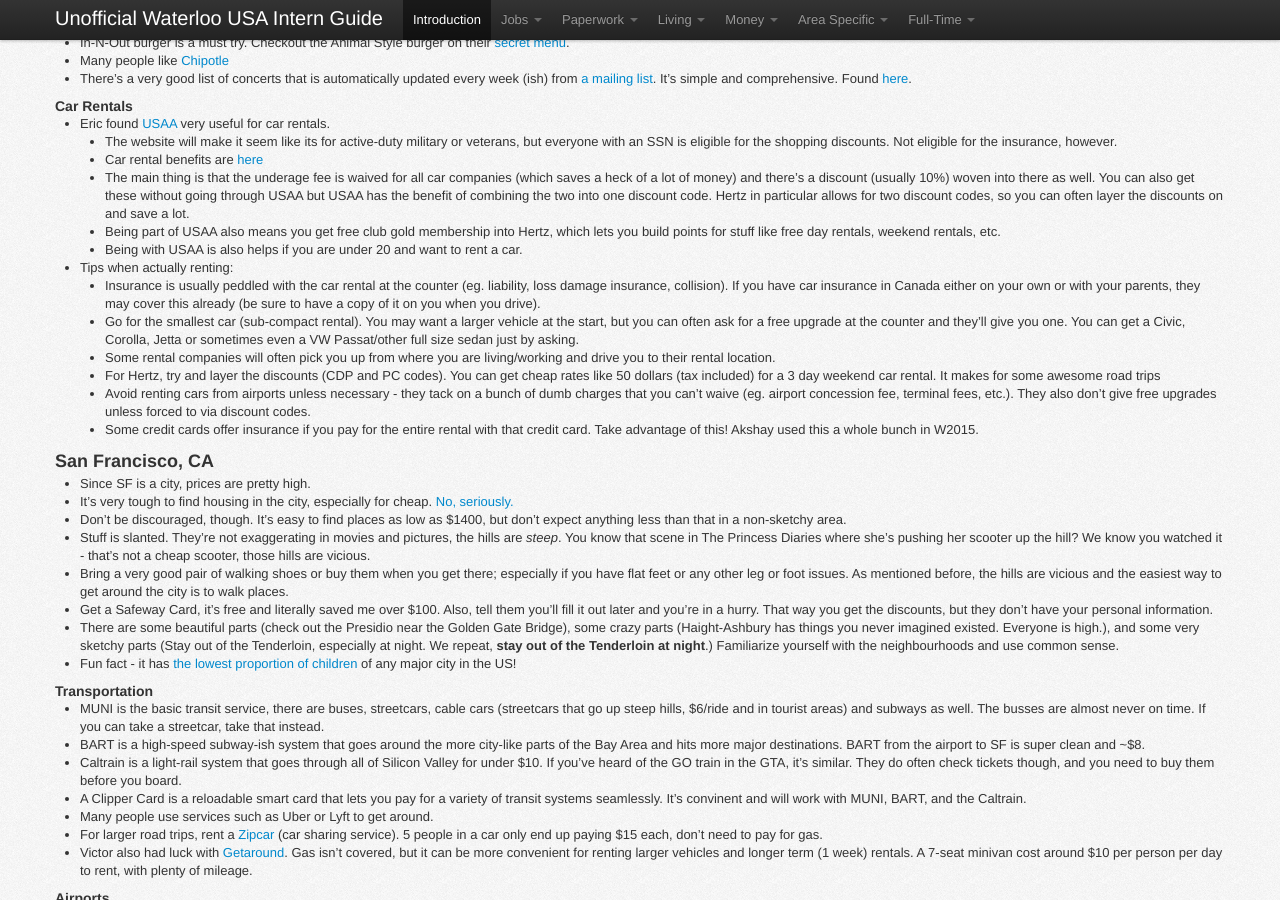
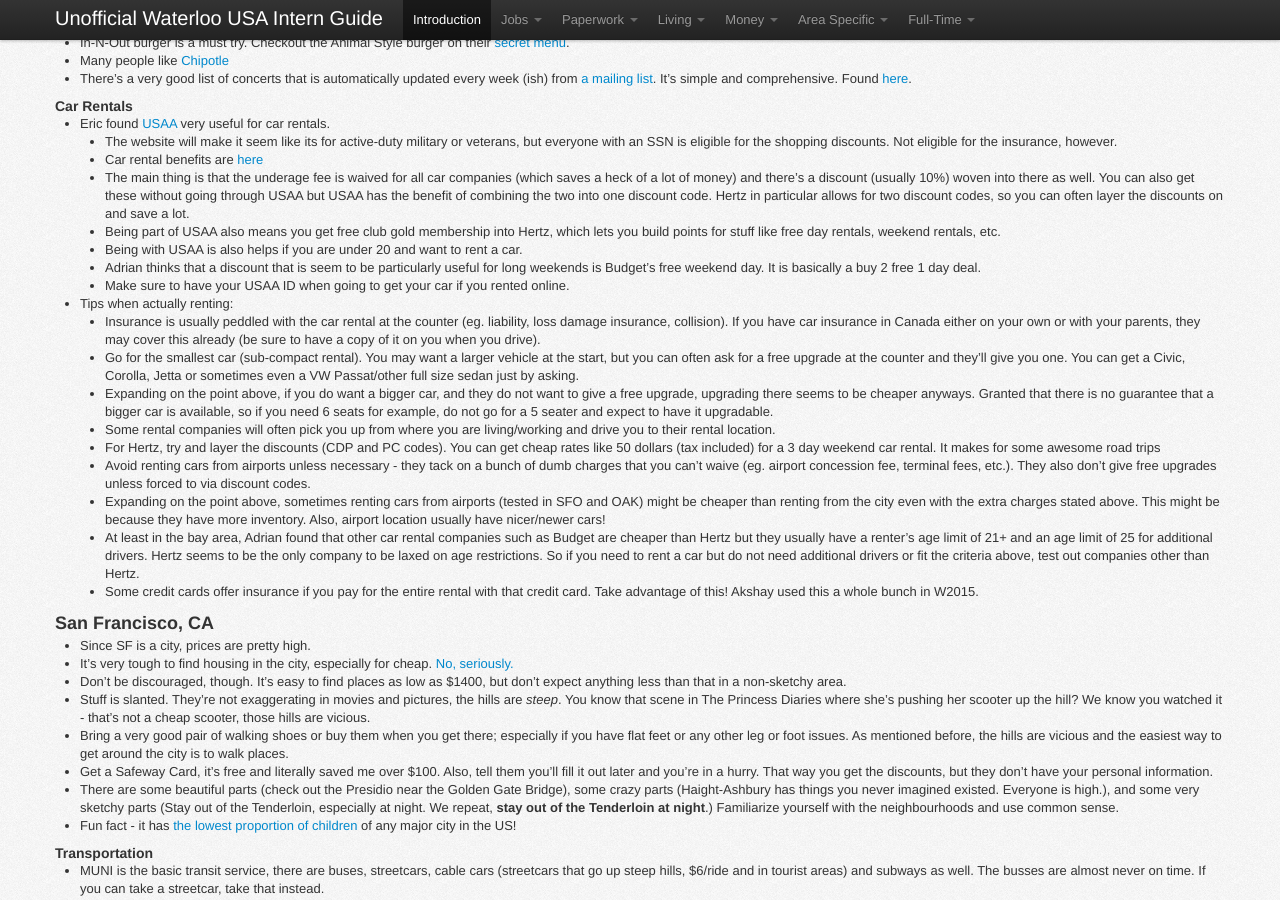
Before and after one commit to sholiday/Unofficial-Waterloo-USA-Intern-Guide, a Jekyll site: the page built from index.markdown, in a window 1280 px wide and 900 px high, scrolled down 9451 px. Built offline with Jekyll 4.4.1, drawn with Linux system fonts in a browser that asks for light colours; nearby versions of some CDN libraries.

Commit message:
Update Car Rental Tips

```diff
--- a/index.markdown
+++ b/index.markdown
@@ -835,6 +835,11 @@ If you are an intern and have more info let me know.
     which lets you build points for stuff like free day rentals, weekend
     rentals, etc.
   * Being with USAA is also helps if you are under 20 and want to rent a car.
+  * Adrian thinks that a discount that is seem to be particularly useful for
+    long weekends is Budget's free weekend day. It is basically a buy 2 free 1
+    day deal.
+  * Make sure to have your USAA ID when going to get your car if you rented
+    online.
 * Tips when actually renting:
   * Insurance is usually peddled with the car rental at the counter
     (eg. liability, loss damage insurance, collision). If you have car
@@ -844,6 +849,11 @@ If you are an intern and have more info let me know.
     at the start, but you can often ask for a free upgrade at the counter and
     they'll give you one. You can get a Civic, Corolla, Jetta or sometimes even
     a VW Passat/other full size sedan just by asking.
+  * Expanding on the point above, if you do want a bigger car, and they do not
+    want to give a free upgrade, upgrading there seems to be cheaper anyways.
+    Granted that there is no guarantee that a bigger car is available, so if you
+    need 6 seats for example, do not go for a 5 seater and expect to have it
+    upgradable.
   * Some rental companies will often pick you up from where you are
     living/working and drive you to their rental location.
   * For Hertz, try and layer the discounts (CDP and PC codes). You can get cheap
@@ -853,9 +863,19 @@ If you are an intern and have more info let me know.
     dumb charges that you can't waive (eg. airport concession fee, terminal
     fees, etc.). They also don't give free upgrades unless forced to via
     discount codes.
+  * Expanding on the point above, sometimes renting cars from airports (tested
+    in SFO and OAK) might be cheaper than renting from the city even with the
+    extra charges stated above. This might be because they have more inventory.
+    Also, airport location usually have nicer/newer cars!
+  * At least in the bay area, Adrian found that other car rental companies such
+    as Budget are cheaper than Hertz but they usually have a renter's age limit
+    of 21+ and an age limit of 25 for additional drivers. Hertz seems to be the
+    only company to be laxed on age restrictions. So if you need to rent a car
+    but do not need additional drivers or fit the criteria above, test out
+    companies other than Hertz.
   * Some credit cards offer insurance if you pay for the entire rental with
     that credit card. Take advantage of this! Akshay used this a whole bunch in
-	W2015.
+    W2015.
 
 <section id="Area-SF" />
 ### San Francisco, CA
```
